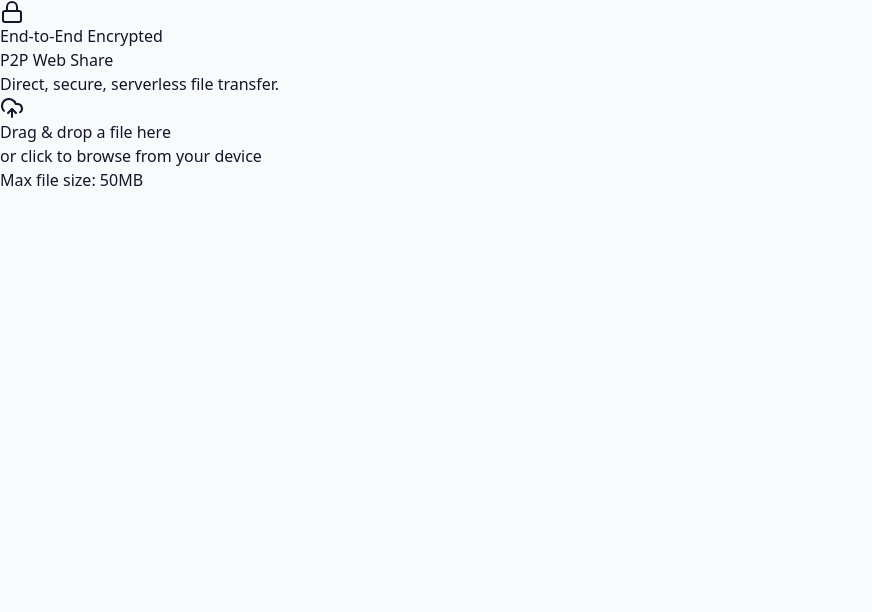
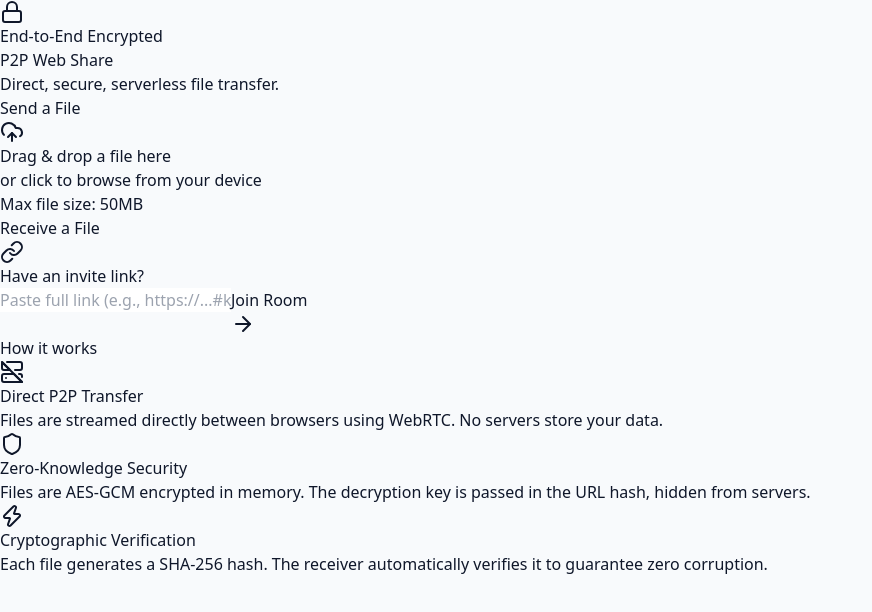
Before and after one commit to ZenasZephaniah/p2p-web-share, a React (Vite) app in the folder client/: page / in a window 1280 px wide. Shown: the top 612 px of the page, without its empty margins (0-872 px from the left). Built offline with nearby package versions, Linux system fonts and the light colour scheme.

Commit message:
feat: add dedicated telemetry UI, dissolve session button, and join-by-link portal

```diff
--- a/client/src/pages/Home.jsx
+++ b/client/src/pages/Home.jsx
@@ -1,45 +1,52 @@
 import React, { useCallback, useState } from 'react';
 import { useNavigate } from 'react-router-dom';
 import { useDropzone } from 'react-dropzone';
-import { UploadCloud, FileWarning, Lock } from 'lucide-react';
+import { UploadCloud, FileWarning, Lock, Link as LinkIcon, ArrowRight, Shield, Zap, ServerOff } from 'lucide-react';
 import { generateEncryptionKey } from '../utils/crypto';
 
 const Home = () => {
   const navigate = useNavigate();
   const [error, setError] = useState('');
   const [isGenerating, setIsGenerating] = useState(false);
+  const [joinLink, setJoinLink] = useState('');
 
   const onDrop = useCallback(async (acceptedFiles, rejectedFiles) => {
     if (rejectedFiles.length > 0) {
-      setError('File is too large. Please select a file under 50MB.');
+      setError('File is too large. Please select a file under 50MB for optimal browser memory.');
       return;
     }
 
     const file = acceptedFiles[0];
     if (file) {
       setIsGenerating(true);
-      setError(''); // Clear previous errors
-
+      setError('');
       try {
-        console.log("[+] 1. Generating Room ID...");
         const roomId = Math.random().toString(36).substring(2, 8);
-
-        console.log("[+] 2. Generating Encryption Key...");
         const urlSafeKey = await generateEncryptionKey();
-
-        console.log("[+] 3. Success! Key is:", urlSafeKey);
-
-        console.log("[+] 4. Navigating to room...");
-        // Using standard string interpolation for React Router v6
         navigate(`/room/${roomId}#key=${urlSafeKey}`, { state: { file } });
-
       } catch (err) {
-        console.error("[-] CRYPTO ERROR:", err);
         setError('Failed to generate secure encryption keys. Check console.');
         setIsGenerating(false);
       }
     }
   }, [navigate]);
+
+  const handleJoin = (e) => {
+    e.preventDefault();
+    if (!joinLink.trim()) return;
+
+    try {
+      // Validate that it's a full URL and contains our key fragment
+      const url = new URL(joinLink);
+      if (url.pathname.includes('/room/') && url.hash.includes('#key=')) {
+        navigate(url.pathname + url.hash);
+      } else {
+        setError('Invalid secure link. You must paste the full URL containing the #key fragment to decrypt files.');
+      }
+    } catch {
+      setError('Invalid link format. Please paste the full URL (e.g., https://...)');
+    }
+  };
 
   const { getRootProps, getInputProps, isDragActive } = useDropzone({
     onDrop,
@@ -50,41 +57,99 @@ const Home = () => {
   return (
     <div className="flex flex-col items-center justify-center min-h-screen p-4 bg-slate-50">
 
+      {/* Top Badge */}
       <div className="absolute top-6 right-6 flex items-center text-emerald-600 bg-emerald-50 px-3 py-1.5 rounded-full border border-emerald-200 text-sm font-semibold shadow-sm">
         <Lock className="w-4 h-4 mr-1.5" /> End-to-End Encrypted
       </div>
 
-      <h1 className="text-5xl font-extrabold text-blue-600 mb-2 tracking-tight">P2P Web Share</h1>
-      <p className="text-gray-500 mb-10 text-lg">Direct, secure, serverless file transfer.</p>
+      <div className="w-full max-w-4xl mx-auto flex flex-col items-center mt-12">
+        <h1 className="text-5xl font-extrabold text-blue-600 mb-2 tracking-tight text-center">P2P Web Share</h1>
+        <p className="text-gray-500 mb-10 text-lg text-center">Direct, secure, serverless file transfer.</p>
 
+        <div className="grid md:grid-cols-2 gap-8 w-full">
+
+          {/* SENDER SECTION */}
+          <div className="flex flex-col">
+            <h2 className="text-sm font-bold text-slate-400 uppercase tracking-wider mb-3">Send a File</h2>
             <div
               {...getRootProps()}
-        className={`w-full max-w-lg p-12 border-2 border-dashed rounded-2xl text-center transition-all cursor-pointer
+              className={`flex-1 p-10 border-2 border-dashed rounded-2xl text-center transition-all cursor-pointer flex flex-col justify-center
                 ${isDragActive ? 'border-blue-500 bg-blue-50' : 'border-gray-300 bg-white hover:border-blue-400 hover:bg-gray-50'}
                 ${isGenerating ? 'opacity-50 pointer-events-none' : ''}`}
             >
               <input {...getInputProps()} />
-        <UploadCloud className={`w-16 h-16 mx-auto mb-4 ${isDragActive ? 'text-blue-500' : 'text-gray-400'}`} />
-
+              <UploadCloud className={`w-14 h-14 mx-auto mb-4 ${isDragActive ? 'text-blue-500' : 'text-gray-400'}`} />
               {isGenerating ? (
-          <p className="text-xl font-semibold text-blue-500 animate-pulse">Generating AES-256 Keys...</p>
+                <p className="text-lg font-semibold text-blue-500 animate-pulse">Generating AES Keys...</p>
               ) : isDragActive ? (
-          <p className="text-xl font-semibold text-blue-500">Drop the file here...</p>
+                <p className="text-lg font-semibold text-blue-500">Drop to secure & share...</p>
               ) : (
                 <div>
-            <p className="text-xl font-medium text-gray-700">Drag & drop a file here</p>
+                  <p className="text-lg font-medium text-gray-700">Drag & drop a file here</p>
                   <p className="text-sm text-gray-400 mt-2">or click to browse from your device</p>
-            <p className="text-xs text-gray-400 mt-4">Max file size: 50MB</p>
+                  <p className="text-xs text-gray-400 mt-4 font-semibold">Max file size: 50MB</p>
                 </div>
               )}
             </div>
+          </div>
+
+          {/* RECEIVER SECTION */}
+          <div className="flex flex-col">
+            <h2 className="text-sm font-bold text-slate-400 uppercase tracking-wider mb-3">Receive a File</h2>
+            <div className="flex-1 p-8 border border-gray-200 rounded-2xl bg-white shadow-sm flex flex-col justify-center">
+              <div className="bg-blue-50 w-14 h-14 rounded-full flex items-center justify-center mx-auto mb-4">
+                <LinkIcon className="w-6 h-6 text-blue-500" />
+              </div>
+              <p className="text-center text-gray-700 font-medium mb-4">Have an invite link?</p>
+              <form onSubmit={handleJoin} className="flex flex-col gap-3">
+                <input
+                  type="text"
+                  placeholder="Paste full link (e.g., https://...#key=...)"
+                  value={joinLink}
+                  onChange={(e) => setJoinLink(e.target.value)}
+                  className="w-full p-3 bg-slate-50 border border-slate-200 rounded-xl text-sm focus:outline-none focus:ring-2 focus:ring-blue-500 focus:border-transparent transition-all"
+                />
+                <button
+                  type="submit"
+                  className="w-full flex items-center justify-center gap-2 bg-slate-800 hover:bg-slate-900 text-white p-3 rounded-xl font-bold transition-all"
+                >
+                  Join Room <ArrowRight className="w-4 h-4" />
+                </button>
+              </form>
+            </div>
+          </div>
+        </div>
 
         {error && (
-        <div className="mt-6 flex items-center text-red-500 bg-red-50 py-2 px-4 rounded-lg">
-          <FileWarning className="w-5 h-5 mr-2" />
-          <span className="font-medium">{error}</span>
+          <div className="mt-6 flex items-center text-red-500 bg-red-50 py-3 px-5 rounded-xl w-full max-w-2xl border border-red-100">
+            <FileWarning className="w-5 h-5 mr-3 flex-shrink-0" />
+            <span className="font-medium text-sm">{error}</span>
           </div>
         )}
+
+        {/* DOCS / HOW IT WORKS */}
+        <div className="mt-16 w-full max-w-4xl border-t border-slate-200 pt-10">
+          <h3 className="text-center text-sm font-bold text-slate-400 uppercase tracking-wider mb-8">How it works</h3>
+          <div className="grid md:grid-cols-3 gap-6">
+            <div className="flex flex-col items-center text-center">
+              <ServerOff className="w-8 h-8 text-slate-400 mb-3" />
+              <h4 className="font-bold text-slate-700 mb-2">Direct P2P Transfer</h4>
+              <p className="text-sm text-slate-500">Files are streamed directly between browsers using WebRTC. No servers store your data.</p>
+            </div>
+            <div className="flex flex-col items-center text-center">
+              <Shield className="w-8 h-8 text-slate-400 mb-3" />
+              <h4 className="font-bold text-slate-700 mb-2">Zero-Knowledge Security</h4>
+              <p className="text-sm text-slate-500">Files are AES-GCM encrypted in memory. The decryption key is passed in the URL hash, hidden from servers.</p>
+            </div>
+            <div className="flex flex-col items-center text-center">
+              <Zap className="w-8 h-8 text-slate-400 mb-3" />
+              <h4 className="font-bold text-slate-700 mb-2">Cryptographic Verification</h4>
+              <p className="text-sm text-slate-500">Each file generates a SHA-256 hash. The receiver automatically verifies it to guarantee zero corruption.</p>
+            </div>
+          </div>
+        </div>
+
+      </div>
     </div>
   );
 };
```
Also changed, not shown: client/src/pages/Room.jsx (+73 -52 lines). Lines whose indentation alone changed are shown as unchanged.
